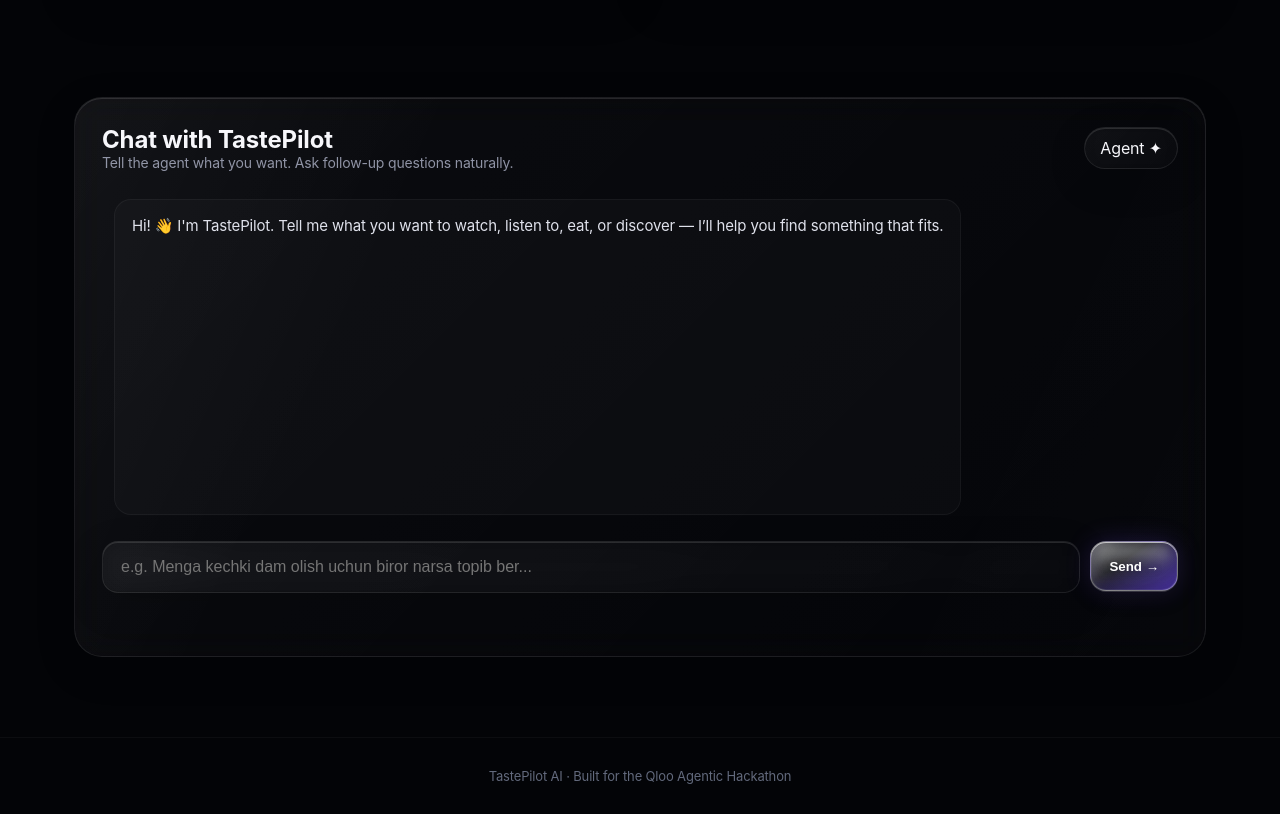
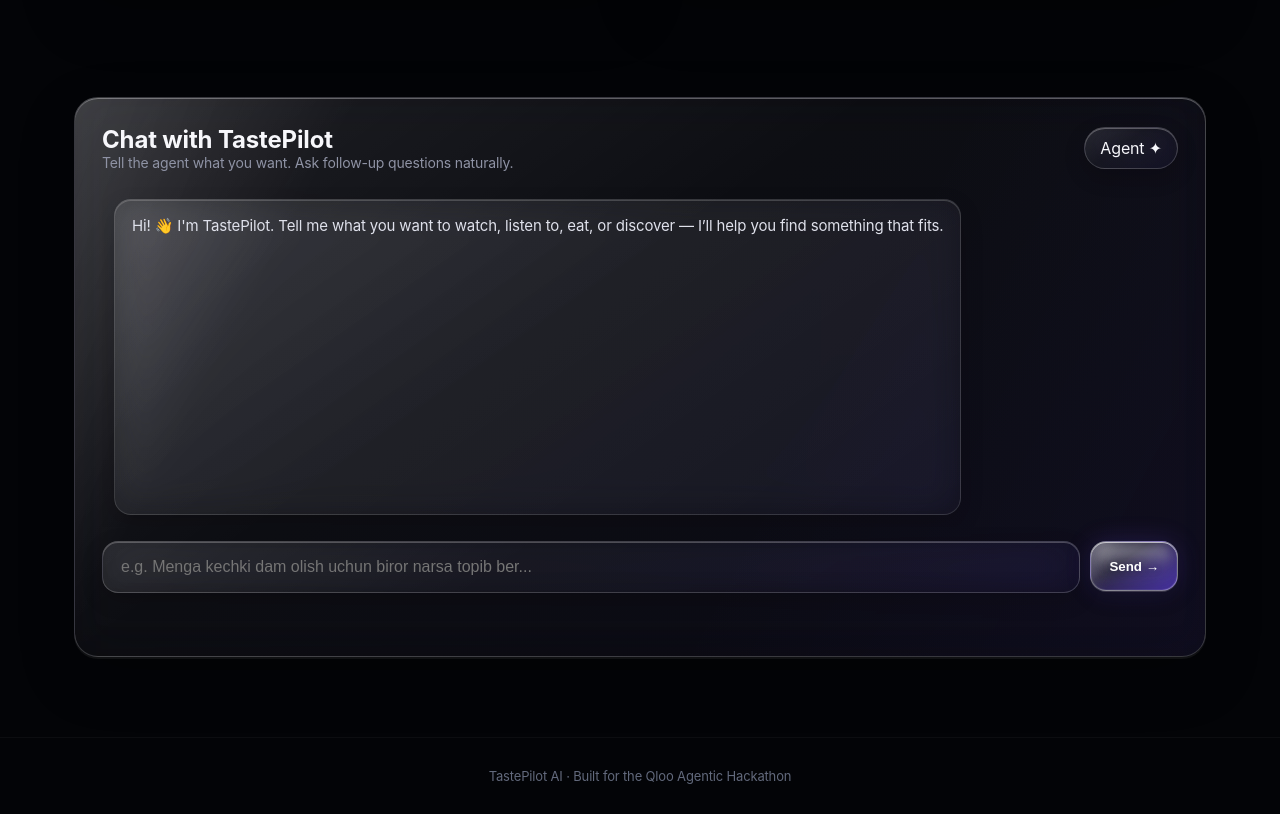
Before and after one commit to master-ai-designer/TastePilot-AI, a website: page public/index.html in a window 1280 px wide. Shown: the part 1410-2224 px from the top of the page. Drawn offline with Linux system fonts and the light colour scheme.

Commit message:
Apply full 3D liquid glass treatment to interface

```diff
--- a/public/index.html
+++ b/public/index.html
@@ -250,6 +250,140 @@
 @media(prefers-reduced-motion:reduce){
   .go,.send{transition:none}
 }
+</style>
+<style id="tastepilot-full-liquid-glass">
+/* Full-interface 3D Liquid Glass — surfaces only, background unchanged */
+nav,.search,.card,.panel,.chat,.pill,.chip,.chatinput input,.eyebrow{
+  position:relative;
+  isolation:isolate;
+  border:1px solid rgba(255,255,255,.18);
+  background:
+    linear-gradient(145deg,rgba(255,255,255,.105),rgba(255,255,255,.035) 42%,rgba(91,73,170,.075) 100%),
+    rgba(12,14,22,.18);
+  box-shadow:
+    inset 0 1px 0 rgba(255,255,255,.30),
+    inset 1px 0 0 rgba(255,255,255,.07),
+    inset 0 -1px 0 rgba(0,0,0,.20),
+    0 1px 0 rgba(255,255,255,.07),
+    0 16px 45px rgba(0,0,0,.22);
+  backdrop-filter:blur(24px) saturate(145%);
+  -webkit-backdrop-filter:blur(24px) saturate(145%);
+}
+
+/* glass highlight/refraction */
+nav:before,.search:before,.card:before,.panel:before,.chat:before{
+  content:"";
+  position:absolute;
+  inset:0;
+  z-index:-1;
+  pointer-events:none;
+  border-radius:inherit;
+  background:
+    linear-gradient(118deg,rgba(255,255,255,.18),transparent 20%,transparent 62%,rgba(129,105,255,.055) 100%);
+  opacity:.72;
+}
+nav:after,.search:after,.card:after,.panel:after,.chat:after{
+  content:"";
+  position:absolute;
+  z-index:-1;
+  pointer-events:none;
+  width:38%;
+  height:120%;
+  left:-25%;
+  top:-45%;
+  transform:rotate(20deg);
+  background:linear-gradient(90deg,transparent,rgba(255,255,255,.10),transparent);
+  filter:blur(14px);
+  opacity:.34;
+  transition:left .55s ease;
+}
+.search:hover:after,.card:hover:after,.panel:hover:after,.chat:hover:after{
+  left:82%;
+}
+
+/* Nav = floating glass bar */
+nav{
+  border-radius:0 0 22px 22px;
+  box-shadow:
+    inset 0 1px 0 rgba(255,255,255,.22),
+    0 18px 55px rgba(0,0,0,.24);
+}
+
+/* Hero search = thick glass slab */
+.search{
+  border-radius:22px;
+  box-shadow:
+    inset 0 1px 0 rgba(255,255,255,.38),
+    inset 0 -10px 24px rgba(0,0,0,.10),
+    0 2px 0 rgba(255,255,255,.06),
+    0 22px 65px rgba(0,0,0,.25),
+    0 0 34px rgba(125,92,255,.08);
+}
+
+/* Cards/panels/chat have visible glass depth */
+.card,.panel,.chat{
+  border-radius:24px;
+  box-shadow:
+    inset 0 1px 0 rgba(255,255,255,.32),
+    inset 0 -10px 22px rgba(0,0,0,.10),
+    0 2px 0 rgba(255,255,255,.055),
+    0 20px 55px rgba(0,0,0,.24);
+  transition:transform .2s ease,box-shadow .2s ease,border-color .2s ease;
+}
+.card:hover,.panel:hover,.chat:hover{
+  border-color:rgba(255,255,255,.25);
+  box-shadow:
+    inset 0 1px 0 rgba(255,255,255,.40),
+    inset 0 -10px 22px rgba(0,0,0,.08),
+    0 4px 0 rgba(255,255,255,.045),
+    0 25px 65px rgba(0,0,0,.28);
+}
+.card:hover{transform:translateY(-3px)}
+
+/* Small controls feel like individual glass pieces */
+.pill,.chip,.eyebrow{
+  box-shadow:
+    inset 0 1px 0 rgba(255,255,255,.28),
+    inset 0 -5px 12px rgba(0,0,0,.08),
+    0 8px 22px rgba(0,0,0,.16);
+}
+.pill:hover,.chip:hover{
+  border-color:rgba(255,255,255,.25);
+}
+
+/* Chat input is glass inside glass */
+.chatinput input{
+  box-shadow:
+    inset 0 1px 0 rgba(255,255,255,.24),
+    inset 0 -7px 15px rgba(0,0,0,.10),
+    0 7px 22px rgba(0,0,0,.15);
+}
+
+/* Chat bubbles also get a glass surface */
+.msg.bot{
+  background:linear-gradient(145deg,rgba(255,255,255,.075),rgba(255,255,255,.018));
+  border:1px solid rgba(255,255,255,.13);
+  box-shadow:inset 0 1px 0 rgba(255,255,255,.18),0 8px 25px rgba(0,0,0,.12);
+  backdrop-filter:blur(18px) saturate(135%);
+  -webkit-backdrop-filter:blur(18px) saturate(135%);
+}
+.msg.user{
+  border:1px solid rgba(255,255,255,.20);
+  box-shadow:inset 0 1px 0 rgba(255,255,255,.30),0 10px 25px rgba(40,30,100,.22);
+}
+
+/* Mobile: retain the glass, reduce blur for performance */
+@media(max-width:800px){
+  nav,.search,.card,.panel,.chat,.pill,.chip,.chatinput input,.eyebrow{
+    backdrop-filter:blur(15px) saturate(130%);
+    -webkit-backdrop-filter:blur(15px) saturate(130%);
+  }
+  nav:after,.search:after,.card:after,.panel:after,.chat:after{display:none}
+}
+@media(prefers-reduced-motion:reduce){
+  .card,.panel,.chat{transition:none}
+  .search:hover:after,.card:hover:after,.panel:hover:after,.chat:hover:after{left:-25%}
+}
 </style></head>
 <body><div class="aurora-field" aria-hidden="true"><span class="blob b1"></span><span class="blob b2"></span><span class="blob b3"></span><span class="wave"></span><span class="wave w2"></span><i class="spark s1"></i><i class="spark s2"></i><i class="spark s3"></i><i class="spark s4"></i></div><div class="aura-orbit" aria-hidden="true"><div class="aura-core"></div></div>
 <nav><div class="logo"><span class="brandmark" aria-label="TastePilot AI logo"><svg viewBox="0 0 48 48" role="img"><defs><linearGradient id="tpG" x1="8" y1="6" x2="40" y2="42"><stop stop-color="#c4b5fd"/><stop offset=".5" stop-color="#67e8f9"/><stop offset="1" stop-color="#a78bfa"/></linearGradient></defs><rect x="3" y="3" width="42" height="42" rx="14" fill="#11131c" stroke="#ffffff18"/><path d="M14 24c0-5.8 4.6-10 10-10s10 4.2 10 10-4.6 10-10 10" fill="none" stroke="url(#tpG)" stroke-width="3.4" stroke-linecap="round"/><circle cx="24" cy="24" r="4.2" fill="url(#tpG)"/><circle cx="35.5" cy="14.5" r="2.2" fill="#67e8f9"/><circle cx="12.5" cy="34" r="1.8" fill="#a78bfa"/></svg></span><span>TastePilot <b>AI</b></span></div><div class="navlinks"><span>Discover</span><span>Your Taste</span><span>About</span></div><div class="pill">AI Taste Agent ✦</div></nav>
```
